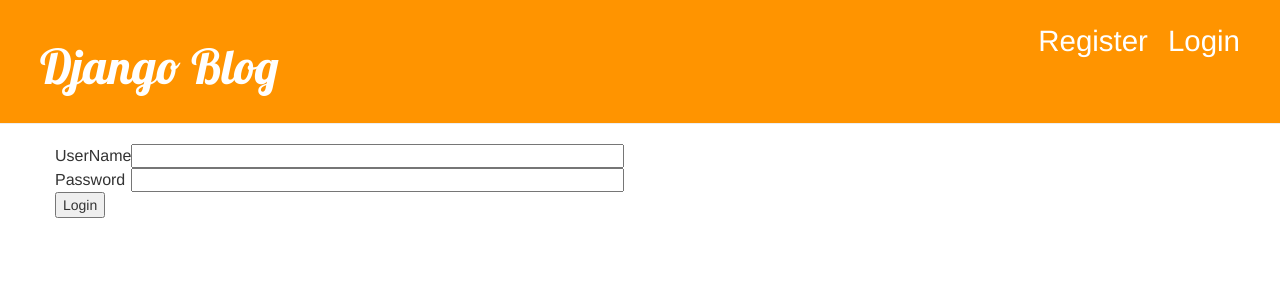
After one commit to karanraghani/my-first-blog, a Django app: page /login/ in a window 1280 px wide. The commit adds this page. Shown: the top 300 px of the page. Run offline with Django 3.2, Linux system fonts and the light colour scheme; some libraries are stand-ins or nearby versions.

Commit message:
Added custom authentication views

```diff
--- a/blog/admin.py
+++ b/blog/admin.py
@@ -1,6 +1,8 @@
 from django.contrib import admin
 from .models import Post
+from django.contrib.auth.models import User
 
-# Register your models here.
+
 
 admin.site.register(Post)
+#admin.site.register(User)
--- a/blog/static/css/blog.css
+++ b/blog/static/css/blog.css
@@ -1,3 +1,5 @@
+
+
 .page-header {
     background-color: #ff9400;
     margin-top: 0;
--- a/blog/templates/blog/base.html
+++ b/blog/templates/blog/base.html
@@ -12,6 +12,10 @@
 			{% if user.is_authenticated %}
 			<a href="{% url 'post_new' %}" class="top-menu"><span class="glyphicon glyphicon-plus"></span></a>
 			<a href="{% url 'post_draft_list' %}" class="top-menu"><span class="glyphicon glyphicon-edit"></span></a>
+			<p class="top-menu"><small>Hi {{ user.username }} (<a href="{% url 'logout' %}">Log out</a>)</small>
+			 {% else %}
+            <a href="{% url 'login' %}" class="top-menu"><small>Login</small></a>
+            <a href= "{% url 'register' %}" class="top-menu"><small>Register</small></a>
 			{% endif %}
 			<h1><a href="/">Django Blog</a></h1>
 		</div>
--- /dev/null
+++ b/blog/templates/registration/login.html
@@ -0,0 +1,23 @@
+{% extends "blog/base.html" %}
+
+{% block content %}
+	{% if error_msg %}
+        <p>{{ error_msg }}</p>
+    {% endif %}
+	<form method="post" action="{% url 'login' %}">
+	{% csrf_token %}
+		<table>
+			<tr>
+				<td>UserName </td>
+				<td><input type="text" name="username" value="" size="50"></td>
+			</tr>
+
+			<tr>
+				<td>Password </td>
+				<td><input type="password" name="password" value="" size="50"></td>
+			</tr>
+		</table>
+
+		<input type="submit" name="login" value="Login"/>
+	</form>
+{% endblock %}
--- a/blog/urls.py
+++ b/blog/urls.py
@@ -9,4 +9,6 @@ urlpatterns = [
 	url(r'^drafts/$', views.post_draft_list, name='post_draft_list'),
 	url(r'^post/(?P<pk>\d+)/publish/$', views.post_publish, name='post_publish'),
 	url(r'^post/(?P<pk>\d+)/delete/$', views.post_delete, name='post_delete'),
+	url(r'^register/', views.register, name='register'),
+	url(r'^login/$', views.my_login, name='login')
 ]
--- a/blog/views.py
+++ b/blog/views.py
@@ -1,7 +1,12 @@
 from django.shortcuts import render, get_object_or_404, redirect
 from .models import Post
 from django.utils import timezone
-from .forms import PostForm
+from .forms import PostForm, UserForm
+from django.contrib.auth.decorators import login_required
+from django.http import HttpResponseRedirect, HttpResponse
+from django.core.urlresolvers import reverse
+from django.contrib.auth import logout, authenticate, login
+
 
 
 # Create your views here.
@@ -13,6 +18,7 @@ def post_detail(request,pk):
 	posts = get_object_or_404(Post, pk=pk)
 	return render(request, 'blog/post_detail.html',{'post': posts})
 
+@login_required
 def post_new(request):
 	if request.method == "POST":
 		form = PostForm(request.POST)
@@ -26,6 +32,7 @@ def post_new(request):
 		form = PostForm()
 		return render(request, 'blog/post_edit.html',{'form': form})
 
+@login_required
 def post_edit(request,pk):
 	post = get_object_or_404(Post, pk=pk)
 	if request.method == "POST":
@@ -40,16 +47,59 @@ def post_edit(request,pk):
 		form = PostForm(instance=post)
 		return render(request, 'blog/post_edit.html',{'form':form})
 
+@login_required
 def post_draft_list(request):
 	posts = Post.objects.filter(publish_date__isnull=True).order_by('created_date')
 	return render(request,'blog/post_draft_list.html',{'posts': posts})
 
+@login_required
 def post_publish(request,pk):
 	post = get_object_or_404(Post, pk=pk)
 	post.publish()
 	return redirect('post_detail', pk=pk)
 
+@login_required
 def post_delete(request,pk):
 	post = get_object_or_404(Post, pk=pk)
 	post.delete()
 	return redirect('post_list')
+
+def register(request):
+	form = UserForm()
+
+	if request.method == 'POST':
+		form = UserForm(request.POST)
+
+		if form.is_valid():
+			user = form.save()
+			print ("Before hashing -->"+ user.password)
+			user.set_password(user.password)
+			print ("After Hashing -->" + user.password)
+			user.save()
+			return HttpResponseRedirect(reverse('post_list'))
+		else:
+			print (form.errors)
+
+	return render(request, 'registration/register.html', {'form': form})
+
+def my_login(request):
+	error_msg = None
+	if request.method == 'POST':
+		username = request.POST.get('username')
+		password = request.POST.get('password')
+
+		print("User name  --->"+username)
+		print("password --->"+ password)
+		user = authenticate(username=username, password=password)
+
+		print(user)
+		if user:
+			if user.is_active:
+				login(request, user)
+				return HttpResponseRedirect(reverse('post_list'))
+			else:
+				error_msg = "Your Account is disabled"
+		else:
+			error_msg = "Your Username or Password is wrong"
+
+	return render(request, 'registration/login.html', {'error_msg': error_msg})
--- a/mysite/settings.py
+++ b/mysite/settings.py
@@ -120,3 +120,5 @@ USE_TZ = True
 
 STATIC_URL = '/static/'
 STATIC_ROOT = os.path.join(BASE_DIR, 'static')
+
+LOGIN_REDIRECT_URL = '/'
--- a/mysite/urls.py
+++ b/mysite/urls.py
@@ -17,9 +17,11 @@ Including another URLconf
 from django.conf.urls import url
 from django.contrib import admin
 from django.conf.urls import include
+from django.contrib.auth import views
 
 
 urlpatterns = [
     url(r'^admin/', admin.site.urls),
+    url(r'^accounts/logout/$', views.logout, name='logout', kwargs={'next_page': '/'}),
     url(r'', include('blog.urls')),
 ]
```
Also changed, not shown: blog/forms.py (+8 -0 lines), blog/templates/registration/register.html (added, +17 -0 lines), blog/models.py (line endings or trailing spaces).
